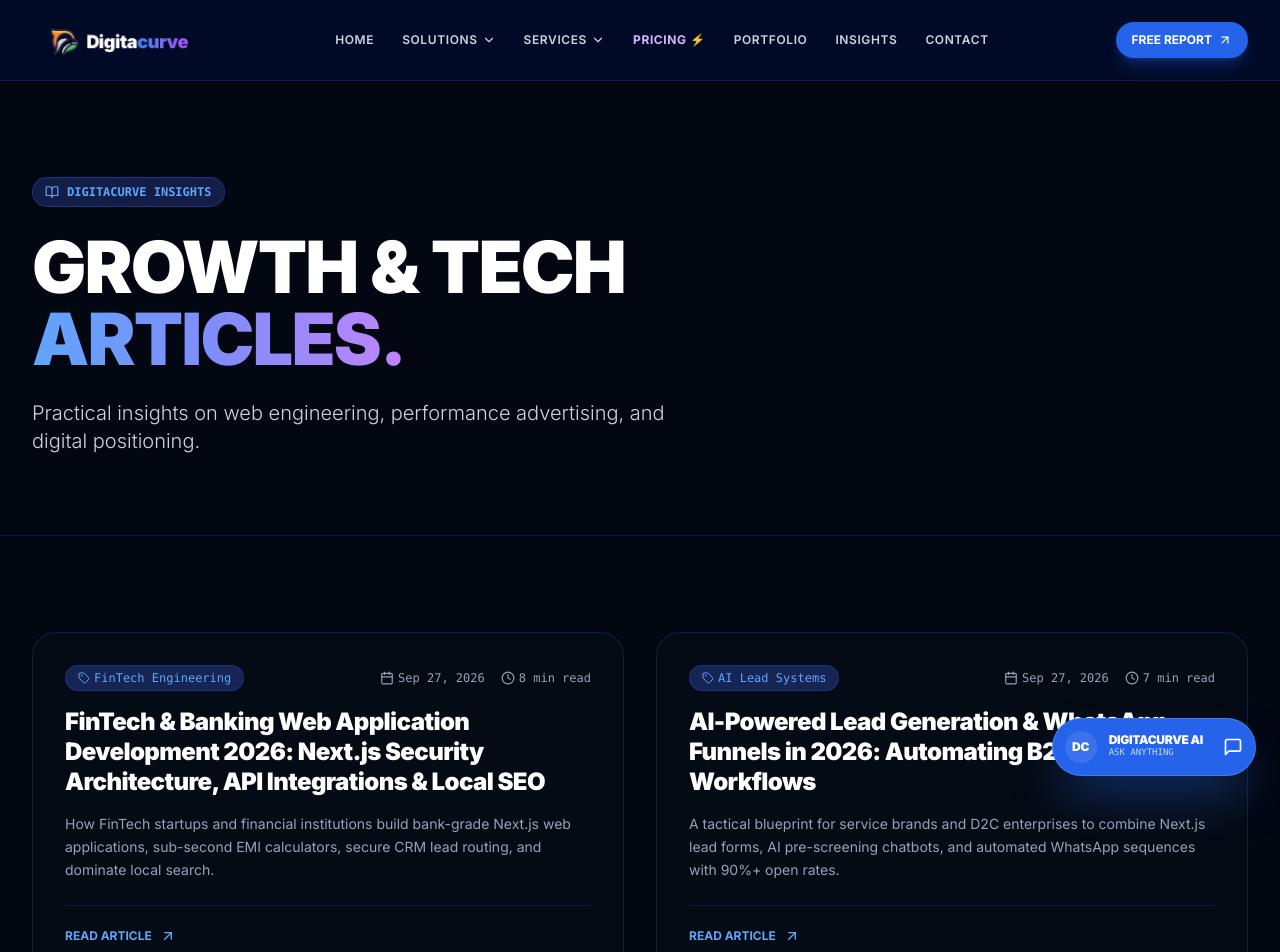
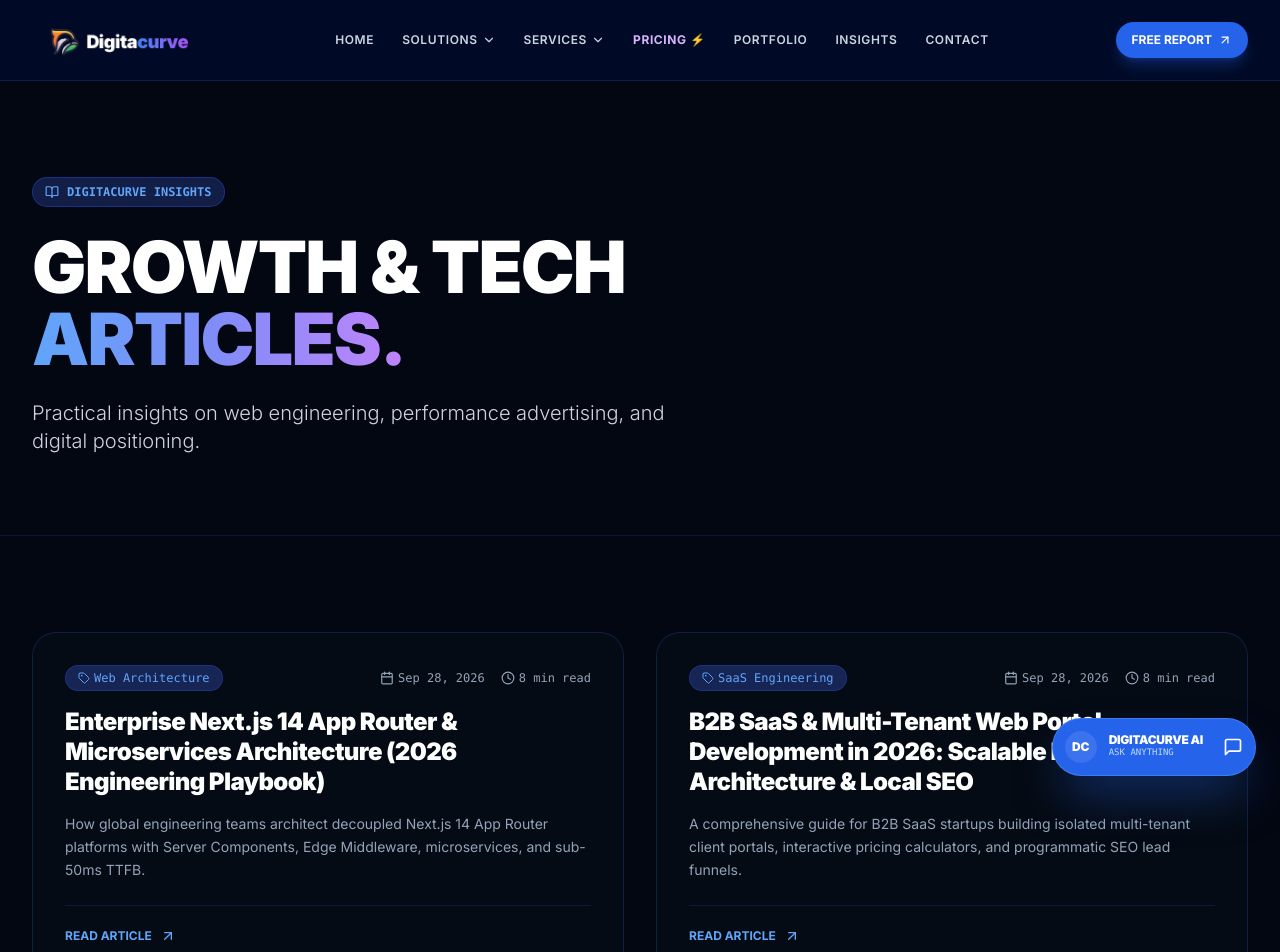
Before and after one commit to ayodhyadharsha-max/newdigitacurve, a Next.js app: page /blog in a window 1280 px wide. Shown: the top 952 px of the page. Built offline with nearby package versions, Linux system fonts and the light colour scheme.

Commit message:
Add Sep 28 2026 Enterprise Architecture & B2B SaaS SEO articles

```diff
--- a/app/blog/[slug]/page.tsx
+++ b/app/blog/[slug]/page.tsx
@@ -3,6 +3,38 @@ import { ArrowLeft, ArrowUpRight, Calendar, Clock, Tag, User } from 'lucide-reac
 import { notFound } from 'next/navigation';
 
 const postsMap: Record<string, { title: string; category: string; date: string; readTime: string; content: string[] }> = {
+  'enterprise-nextjs-microservices-app-router-2026': {
+    title: 'Enterprise Next.js 14 App Router & Microservices Architecture (2026 Engineering Playbook)',
+    category: 'Web Architecture',
+    date: 'Sep 28, 2026',
+    readTime: '8 min read',
+    content: [
+      'As global enterprise platforms expand in 2026, legacy monolithic CMS architectures can no longer support sub-second global rendering or complex microservice integrations. Forward-thinking engineering organizations across Noida, Delhi NCR, and international tech hubs are migrating to Next.js 14 App Router decoupled architecture.',
+      'Combining Server Components, Edge Middleware, and GraphQL/REST microservice orchestrations enables ultra-fast page rendering and resilient backend scaling.',
+      'Architectural Fundamentals for Modern Enterprise Web Applications:',
+      '1. React Server Components (RSC) & Streaming SSR: Shipping zero client-side JavaScript for static layout shells while streaming dynamic microservice data concurrently.',
+      '2. Edge Caching & Multi-Region Route Handlers: Distributing API requests to edge networks near users for global sub-50ms TTFB (Time to First Byte).',
+      '3. Micro-Frontend Modularization: Enabling decoupled development teams to publish independent web features without full application deployment locks.',
+      '4. Enterprise Security & Audit Compliance: Enforcing strict CSP headers, encrypted API proxies, and granular role-based access control (RBAC).',
+      'At Digitacurve, our Noida web development team architects enterprise Next.js microservice solutions engineered for high performance and global scalability.',
+    ],
+  },
+  'b2b-saas-multi-tenant-web-portal-development-2026': {
+    title: 'B2B SaaS & Multi-Tenant Web Portal Development in 2026: Scalable Next.js Architecture & Local SEO',
+    category: 'SaaS Engineering',
+    date: 'Sep 28, 2026',
+    readTime: '8 min read',
+    content: [
+      'Building B2B SaaS web applications and multi-tenant client portals in 2026 requires balancing isolated customer workspace security with rapid organic inbound lead acquisition. Software companies across Noida, Gurgaon, and India rely on modern full-stack web engineering to deliver enterprise-ready user experiences.',
+      'Leveraging Next.js 14, Tailwind CSS, PostgreSQL, and automated WhatsApp lead notifications allows B2B SaaS startups to scale from MVP to multi-region growth smoothly.',
+      'Key Features of High-Converting B2B SaaS Platforms:',
+      '1. Dynamic Subdomain & Multi-Tenant Routing: Serving custom tenant subdomains through Next.js Edge Middleware with zero downtime.',
+      '2. Sub-Second Interactive Pricing & ROI Calculators: Engaging prospective decision-makers with instant interactive value models directly on marketing landing pages.',
+      '3. Programmatic B2B SEO & Solution Landing Pages: Capturing high-intent search traffic for industry-specific SaaS queries across Google and Generative Search Engines (GEO).',
+      '4. Seamless Auth & SSO Integrations: Implementing OAuth 2.0, SAML SSO, and secure JWT session handling across tenant portals.',
+      'Digitacurve collaborates with B2B SaaS founders and product leaders in Noida and globally to design, build, and optimize market-leading web platforms.',
+    ],
+  },
   'fintech-banking-website-development-security-seo-2026': {
     title: 'FinTech & Banking Web Application Development 2026: Next.js Security Architecture, API Integrations & Local SEO',
     category: 'FinTech Engineering',
--- a/app/blog/page.tsx
+++ b/app/blog/page.tsx
@@ -7,6 +7,22 @@ export const metadata = {
 };
 
 const blogPosts = [
+  {
+    slug: 'enterprise-nextjs-microservices-app-router-2026',
+    title: 'Enterprise Next.js 14 App Router & Microservices Architecture (2026 Engineering Playbook)',
+    category: 'Web Architecture',
+    date: 'Sep 28, 2026',
+    readTime: '8 min read',
+    excerpt: 'How global engineering teams architect decoupled Next.js 14 App Router platforms with Server Components, Edge Middleware, microservices, and sub-50ms TTFB.',
+  },
+  {
+    slug: 'b2b-saas-multi-tenant-web-portal-development-2026',
+    title: 'B2B SaaS & Multi-Tenant Web Portal Development in 2026: Scalable Next.js Architecture & Local SEO',
+    category: 'SaaS Engineering',
+    date: 'Sep 28, 2026',
+    readTime: '8 min read',
+    excerpt: 'A comprehensive guide for B2B SaaS startups building isolated multi-tenant client portals, interactive pricing calculators, and programmatic SEO lead funnels.',
+  },
   {
     slug: 'fintech-banking-website-development-security-seo-2026',
     title: 'FinTech & Banking Web Application Development 2026: Next.js Security Architecture, API Integrations & Local SEO',
--- a/app/sitemap.ts
+++ b/app/sitemap.ts
@@ -15,6 +15,8 @@ export default function sitemap(): MetadataRoute.Sitemap {
     '/pricing',
     '/portfolio',
     '/blog',
+    '/blog/enterprise-nextjs-microservices-app-router-2026',
+    '/blog/b2b-saas-multi-tenant-web-portal-development-2026',
     '/blog/fintech-banking-website-development-security-seo-2026',
     '/blog/ai-lead-generation-whatsapp-funnels-conversion-2026',
     '/blog/mobile-app-development-company-noida-delhi-ncr-2026',
```
